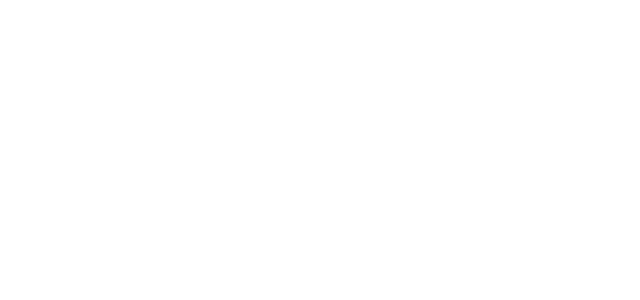
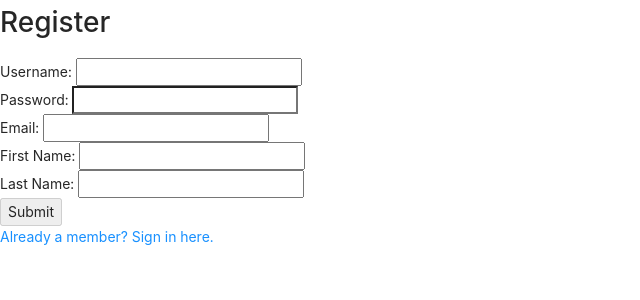
Before and after one commit to Girl-Squad-Essentialism/FrontEnd, a React (Create React App) app: page /register in a window 1280 px wide. Shown: the top 300 px of the page, without its empty margins (0-640 px from the left). Built offline with nearby package versions, Linux system fonts and the light colour scheme.

Commit message:
register and login working

```diff
--- a/src/App.js
+++ b/src/App.js
@@ -1,7 +1,8 @@
 // import './App.less';
 import { Route } from 'react-router-dom';
-import Home from "./components/home/home";
-
+import Home from "./components/home/Home";
+import RegisterForm from "./components/register/RegisterForm"
+import SignInForm from "./components/signIn/SignInForm"
 
 function App() {
   return (
@@ -9,6 +10,12 @@
       <Route exact path="/">
         <Home/>
       </Route>
+      <Route exact path="/register">
+        <RegisterForm />
+      </Route>
+      <Route exact path="/signin">
+        <SignInForm />
+      </Route>
     </div>
   );
 }
--- a/src/components/footer/footer.js
+++ b/src/components/footer/footer.js
@@ -8,11 +8,11 @@
         <div>
             <Breadcrumb>
                 <Breadcrumb.Item>
-                    <a href="./signInForm">Sign In</a>
+                    <a href="./SignInForm">Sign In</a>
                 </Breadcrumb.Item>
                 <Breadcrumb.Item>Image</Breadcrumb.Item>
                 <Breadcrumb.Item>
-                    <a href="./contactUs">Contact Us</a>
+                    <a href="./ContactUs">Contact Us</a>
                 </Breadcrumb.Item>
             </Breadcrumb>,
         </div>
--- a/src/components/home/home.js
+++ b/src/components/home/home.js
@@ -1,7 +1,7 @@
 import React from "react";
 import "../../App.css";
-import Header from "../header/header";
-import Footer from "../footer/footer";
+import Header from "../header/Header";
+import Footer from "../footer/Footer";
 
 
 const Home = () => {
--- a/src/components/register/registerForm.js
+++ b/src/components/register/registerForm.js
@@ -3,20 +3,26 @@
 import { Link } from 'react-router-dom';
 import axios from 'axios';
 import { useHistory } from "react-router-dom";
-
+import registerSchema from "./registerSchema";
 
 const initialFormValues = {
   username: '',
-  password: ''
+  password: '',
+  email: '',
+  first_name: '',
+  last_name: ''
 }
 const initialFormErrors = {
   username: '',
-  password: ''
+  password: '',
+  email: '',
+  first_name: '',
+  last_name: ''
 }
 const initialUsers = []
 const initialDisabled = true
 
-const LoginForm = () => {
+const RegisterForm = () => {
 
   const [users, setUsers] = useState(initialUsers)
   const [formValues, setFormValues] = useState(initialFormValues)
@@ -25,12 +31,12 @@
   let history = useHistory()
 
   const postNewUsers = newUser => {
-    axios.post('https://secret-family-recipes-6.herokuapp.com/auth/login', newUser)
+    axios.post('', newUser)
       .then(response => {
         setUsers([...users, response.data])
         localStorage.setItem("token", response.data.token);
-        console.log('login successful', response.data)
-        history.push('/recipes');
+        console.log('registration successful', response.data)
+        history.push('/dashboard');
       })
       .catch((error) => {
         // debugger
@@ -43,7 +49,7 @@
   const validate = (name, value) => {
     //yup validation schema
     yup
-      .reach(schema, name)
+      .reach(registerSchema, name)
       .validate(value)
       .then((valid) => {
         setFormErrors({
@@ -81,32 +87,34 @@
   const submit = () => {
     const newUser = {
       username: formValues.username.trim(),
-      password: formValues.password.trim()
+      password: formValues.password.trim(),
+      email: formValues.email.trim(),
+      first_name: formValues.first_name.trim(),
+      last_name: formValues.last_name.trim()
     }
     postNewUsers(newUser)
   }
 
   useEffect(() => {
-    console.log(formValues);
-  }, [formValues]);
-
-  useEffect(() => {
-    schema.isValid(formValues).then((valid) => {
+    registerSchema.isValid(formValues).then((valid) => {
       setDisabled(!valid);
     });
   }, [formValues]);
 
   return (
     <div>
-      <form className='form2' onSubmit={onSubmit}>
-        <h1>Login</h1>
+      <form className='form1' onSubmit={onSubmit}>
+        <h1>Register</h1>
 
         <div>
           <div>{formErrors.username}</div>
           <div>{formErrors.password}</div>
+          <div>{formErrors.email}</div>
+          <div>{formErrors.first_name}</div>
+          <div>{formErrors.last_name}</div>
         </div>
 
-        <div className="email2">
+        <div className="username1">
           <label>Username:     </label>
           <input
             value={formValues.username}
@@ -116,7 +124,7 @@
           />
         </div>
 
-        <div className="password2">
+        <div className="password1">
           <label>Password:     </label>
           <input
             value={formValues.password}
@@ -128,15 +136,51 @@
           />
         </div>
 
+        <div className="email1">
+          <label>Email:     </label>
+          <input
+            value={formValues.email}
+            onChange={onChange}
+            autoComplete='true'
+            suggested="email"
+            name='email'
+            type='email'
+          />
+        </div>
+
+        <div className="firstName1">
+          <label>First Name:     </label>
+          <input
+            value={formValues.first_name}
+            onChange={onChange}
+            autoComplete='true'
+            suggested="first-name"
+            name='first_name'
+            type='first_name'
+          />
+        </div>
+
+        <div className="lastName1">
+          <label>Last Name:     </label>
+          <input
+            value={formValues.last_name}
+            onChange={onChange}
+            autoComplete='true'
+            suggested="last-name"
+            name='last_name'
+            type='last_name'
+          />
+        </div>
+
         <button disabled={disabled} id='button2'>Submit</button>
 
         {/* new users click here, or something else, need to sign up? */}
-        <div className='loginLink'>
-          <Link to='/register'>Not a member? Register here.</Link>
+        <div className='sign-in-link'>
+          <Link to='/signin'>Already a member? Sign in here.</Link>
         </div>
       </form>
     </div>
   );
 };
 
-export default LoginForm;
+export default RegisterForm;
--- /dev/null
+++ b/src/components/register/registerSchema.js
@@ -0,0 +1,30 @@
+import * as yup from "yup";
+
+const registerSchema = yup.object().shape({
+  username: yup
+    .string()
+    .min(5, "username must be at least 5 characters long")
+    .required("Please provide a username"),
+  password: yup
+    .string()
+    .min(8, "please choose a password between 8-15 characters long")
+    .max(15, "please choose a password between 8-15 characters long")
+    .required("please choose a password"),
+  email: yup
+    .string()
+    .min(6, "please choose a password between 6-64 characters long")
+    .max(64, "email cannot be longer than 64 characters")
+    .required("please enter your email"),
+  first_name: yup
+    .string()
+    .min(2, "please enter first name at least 2 characters long")
+    .max(64, "first name cannot be longer than 64 characters")
+    .required("please enter your first name"),
+   last_name: yup
+    .string()
+    .min(2, "please enter last name at least 2 characters long")
+    .max(64, "last name cannot be longer than 64 characters")
+    .required("please enter your last name"),
+});
+
+export default registerSchema;
--- a/src/components/signIn/signInForm.js
+++ b/src/components/signIn/signInForm.js
@@ -0,0 +1,139 @@
+import React, { useState, useEffect } from "react";
+import * as yup from 'yup';
+import { Link } from 'react-router-dom';
+import axios from 'axios';
+import { useHistory } from "react-router-dom";
+import signInSchema from "./signInSchema";
+
+const initialFormValues = {
+    username: '',
+    password: ''
+}
+
+const initialFormErrors = {
+    username: '',
+    password: ''
+}
+const initialUsers = []
+const initialDisabled = true
+
+const SignInForm = () => {
+
+    const [users, setUsers] = useState(initialUsers)
+    const [formValues, setFormValues] = useState(initialFormValues)
+    const [formErrors, setFormErrors] = useState(initialFormErrors)
+    const [disabled, setDisabled] = useState(initialDisabled)
+    let history = useHistory()
+
+    const postNewUsers = newUser => {
+        axios.post('', newUser)
+            .then(response => {
+                setUsers([...users, response.data])
+                localStorage.setItem("token", response.data.token);
+                console.log('signIn successful', response.data)
+                history.push('/dashboard');
+            })
+            .catch((error) => {
+                // debugger
+                console.log(error);
+            })
+            .finally(() => {
+                setFormValues(initialFormValues);
+            });
+    };
+    const validate = (name, value) => {
+        //yup validation schema
+        yup
+            .reach(signInSchema, name)
+            .validate(value)
+            .then((valid) => {
+                setFormErrors({
+                    ...formErrors,
+                    [name]: "",
+                });
+            })
+            .catch((error) => {
+                setFormErrors({
+                    ...formErrors,
+                    [name]: error.errors[0],
+                });
+            });
+    };
+
+    const onChange = (event) => {
+        const { name, value } = event.target;
+        change(name, value);
+    };
+
+    const change = (name, value) => {
+        validate(name, value);
+        setFormValues({
+            ...formValues,
+            [name]: value,
+        });
+    };
+
+    const onSubmit = event => {
+        event.preventDefault()
+        submit()
+        // change route to home page, dashboard
+    }
+
+    const submit = () => {
+        const newUser = {
+            username: formValues.username.trim(),
+            password: formValues.password.trim()
+        }
+        postNewUsers(newUser)
+    }
+
+    useEffect(() => {
+        signInSchema.isValid(formValues).then((valid) => {
+            setDisabled(!valid);
+        });
+    }, [formValues]);
+
+    return (
+        <div>
+            <form className='form2' onSubmit={onSubmit}>
+                <h1>SignIn</h1>
+
+                <div>
+                    <div>{formErrors.username}</div>
+                    <div>{formErrors.password}</div>
+                </div>
+
+                <div className="username2">
+                    <label>Username:     </label>
+                    <input
+                        value={formValues.username}
+                        onChange={onChange}
+                        name='username'
+                        type='username'
+                    />
+                </div>
+
+                <div className="password2">
+                    <label>Password:     </label>
+                    <input
+                        value={formValues.password}
+                        onChange={onChange}
+                        autoComplete='true'
+                        suggested="current-password"
+                        name='password'
+                        type='password'
+                    />
+                </div>
+
+                <button disabled={disabled} id='button2'>Submit</button>
+
+                {/* new users click here, or something else, need to sign up? */}
+                <div className='sign-in-link'>
+                    <Link to='/register'>Not a member? Register here.</Link>
+                </div>
+            </form>
+        </div>
+    );
+};
+
+export default SignInForm;
--- /dev/null
+++ b/src/components/signIn/signInSchema.js
@@ -0,0 +1,15 @@
+import * as yup from "yup";
+
+const signInSchema = yup.object().shape({
+    username: yup
+        .string()
+        .min(5, "username must be at least 5 characters long")
+        .required("Please provide a username"),
+    password: yup
+        .string()
+        .min(8, "please choose a password between 8-15 characters long")
+        .max(15, "please choose a password between 8-15 characters long")
+        .required("please choose a password")
+});
+
+export default signInSchema;
```
Also changed, not shown: src/components/header/header.js (+7 -0 lines).
